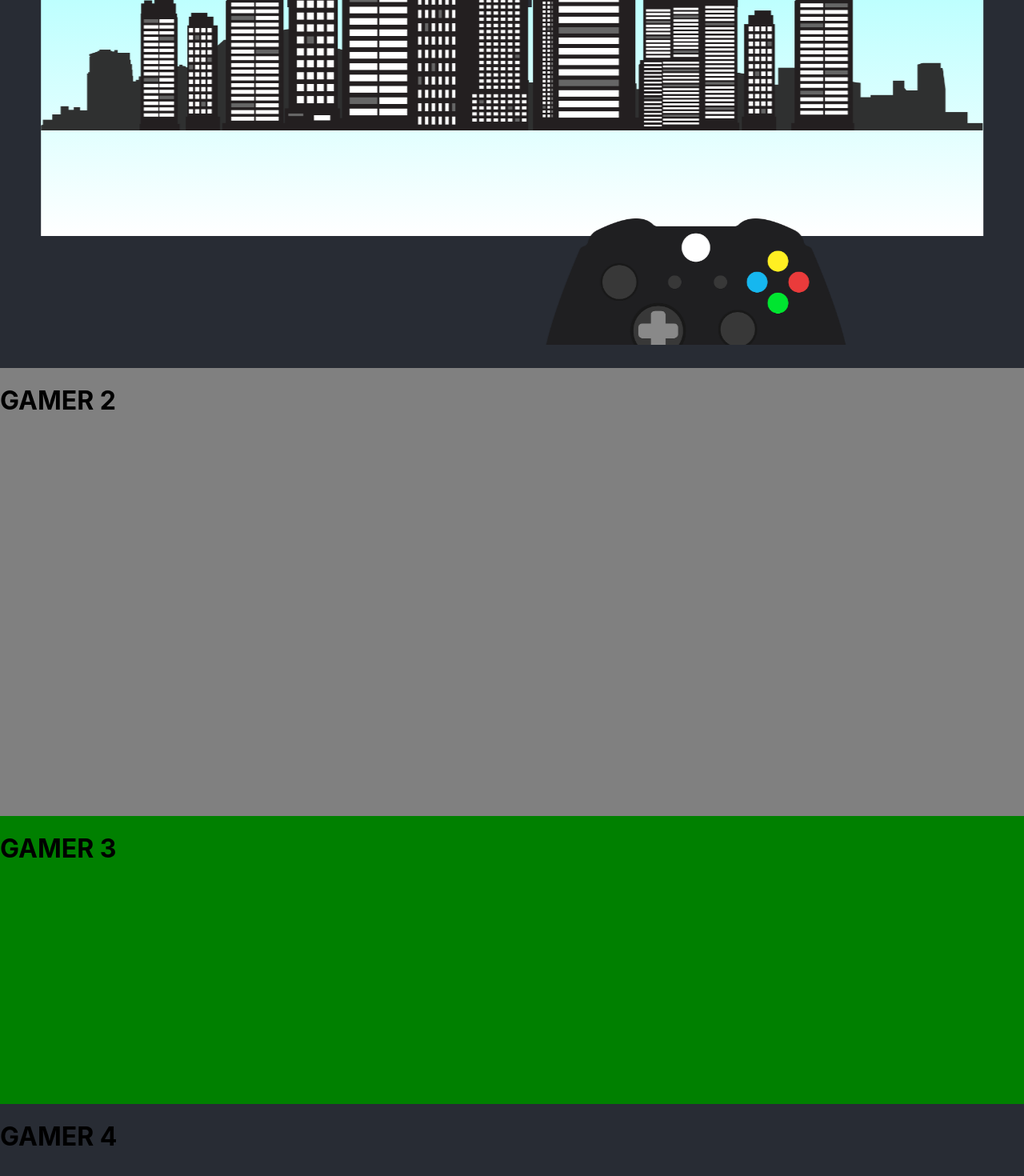
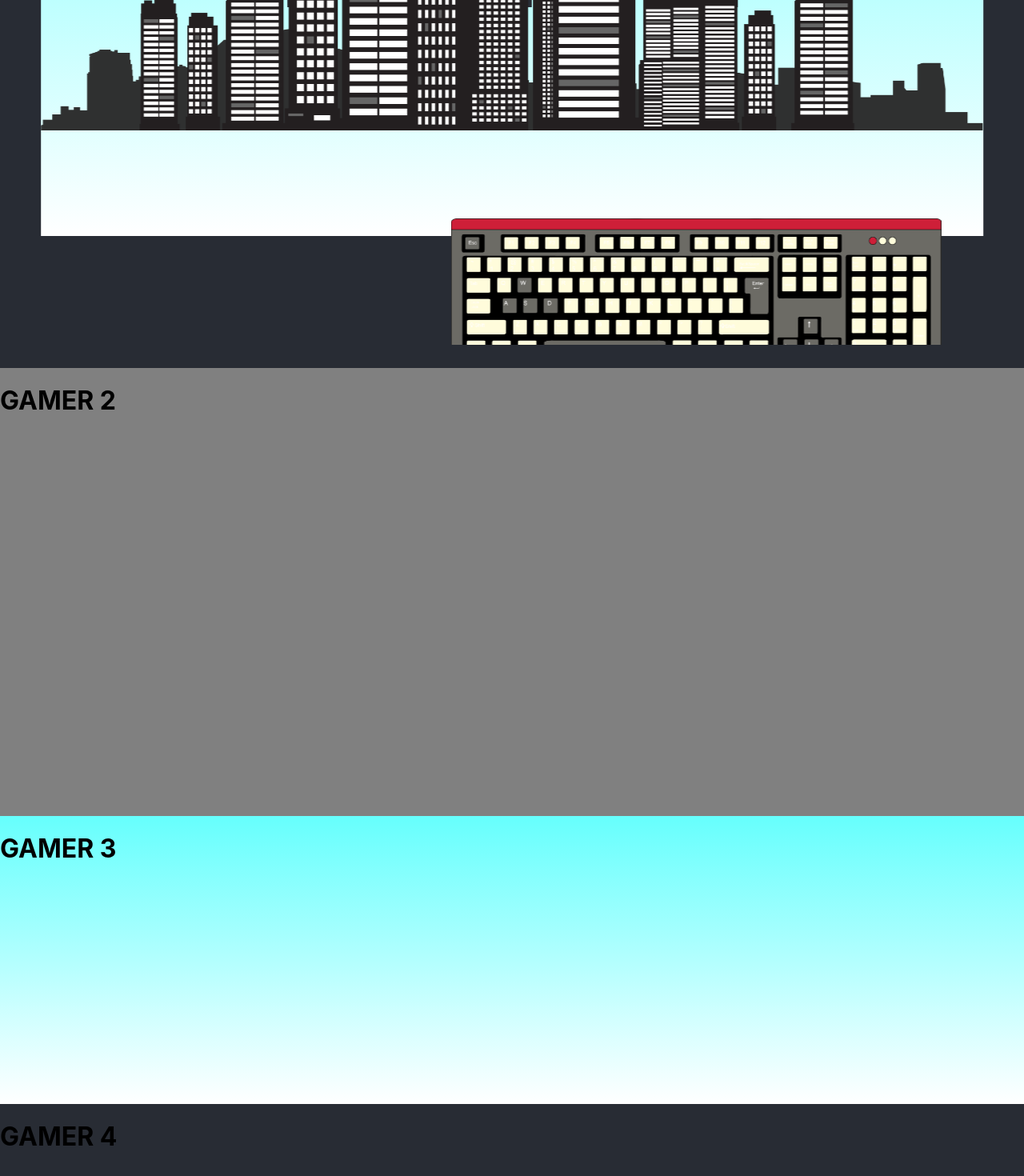
Before and after one commit to BuddhaTheChef/jul2019, a React (Create React App) app: page / in a window 1280 px wide. Shown: the part 370-1840 px from the top of the page at 80% size. Built offline with nearby package versions, Linux system fonts and the light colour scheme.

Commit message:
added in more animations for parallax scrolling

```diff
--- a/src/components/LandingPage.js
+++ b/src/components/LandingPage.js
@@ -1,6 +1,8 @@
 import React, { Component } from 'react'
-import Skyline from '../assets/skyline1.png'
-import XboxController from '../assets/xboxcontroller.png'
+import Skyline from '../assets/skyline1.png';
+import XboxController from '../assets/xboxcontroller.png';
+import PS4Controller from '../assets/ps4controller1.png';
+import Keyboard from '../assets/mechkeyboard.png'
 import {Parallax} from 'react-scroll-parallax';
 
 class LandingPage extends Component {
@@ -11,16 +13,22 @@ class LandingPage extends Component {
                 <Parallax id="logo" y={[-100, 70]} tagOuter="figure"><h1 style={{textAlign: 'center', fontSize: '121px'}}>GAME TIME MACHINE</h1></Parallax>
                 <div id="mainImg"><img src={Skyline} alt="skyline" style={{width: '100%'}}/></div>
             </div>
-            <Parallax id="xbox-div" y={[105, 300]} x={[-150, 50]} style={{overflow: 'hidden'}}>
+            <Parallax id="xbox-div" y={[120, 300]} x={[-135, 50]} style={{overflow: 'hidden'}}>
             <img src={XboxController} alt="xboxcontroller" style={{height: '260px'}}/>
             </Parallax>
             <div style={{ marginTop: '470px', height: '45vh'}}>
+            <Parallax id="xbox-div" y={[125, 280]} x={[200, 0]} style={{overflow: 'hidden'}}>
+            <img src={PS4Controller} alt="ps4controller" style={{height: '260px'}}/>
+            </Parallax>
       <h1 style={{display:'inline-block', margin: '0 45%', width: 'max-content'}}>GAMER 1</h1>
       </div>
       <div style={{height: '70vh', backgroundColor: 'grey'}}>
+            <Parallax id="xbox-div" y={[10, 250]} x={[-290, 10]} style={{overflow: 'hidden'}}>
+            <img src={Keyboard} alt="Keyboard" style={{height: '200px'}}/>
+            </Parallax>
       <h1 style={{display:'inline-block'}}>GAMER 2</h1>
       </div>
-      <div style={{height: '45vh', backgroundColor: 'green'}}>
+      <div style={{height: '45vh', background: 'linear-gradient(#66FFFD, #FFF)'}}>
       <h1 style={{display:'inline-block'}}>GAMER 3</h1>
       </div>
       <div style={{height: '45vh'}}>
```
Also changed, not shown: src/assets/mechkeyboard.png (added), src/assets/ps4controller1.png (added).
